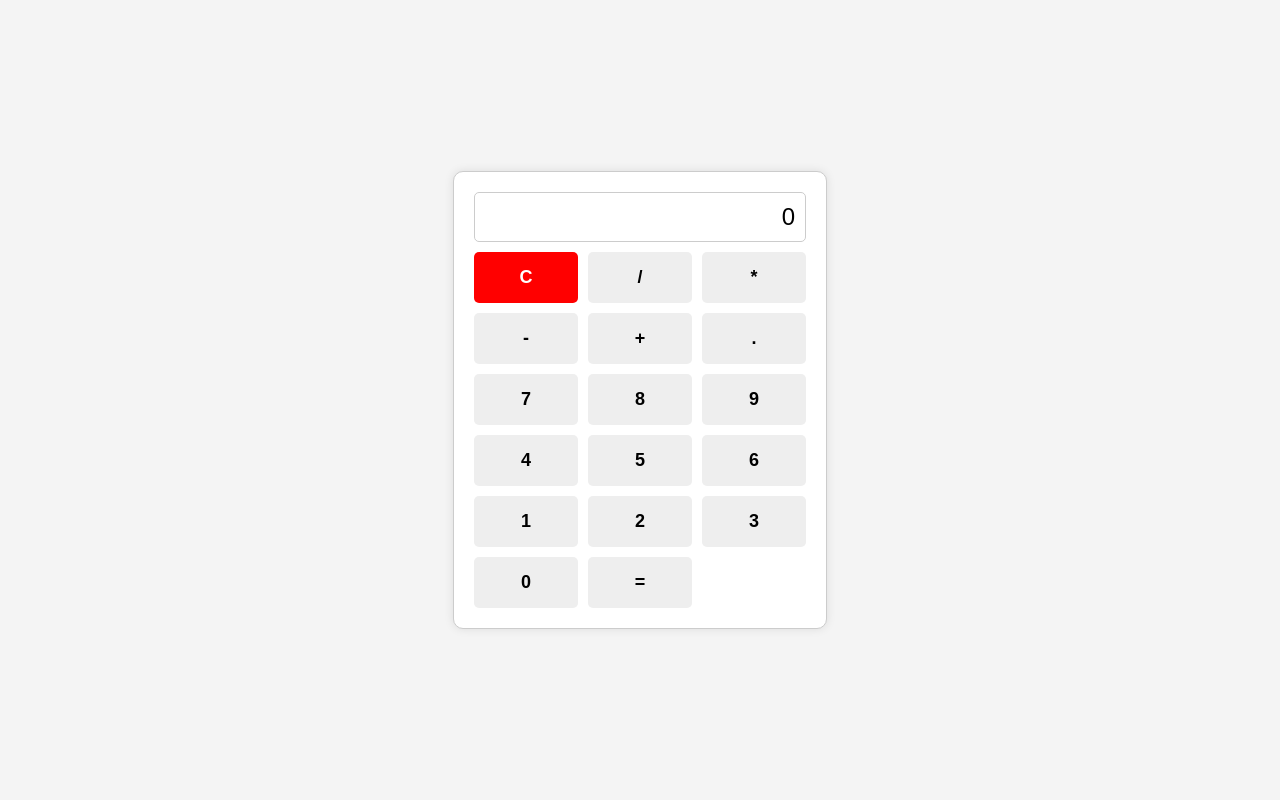
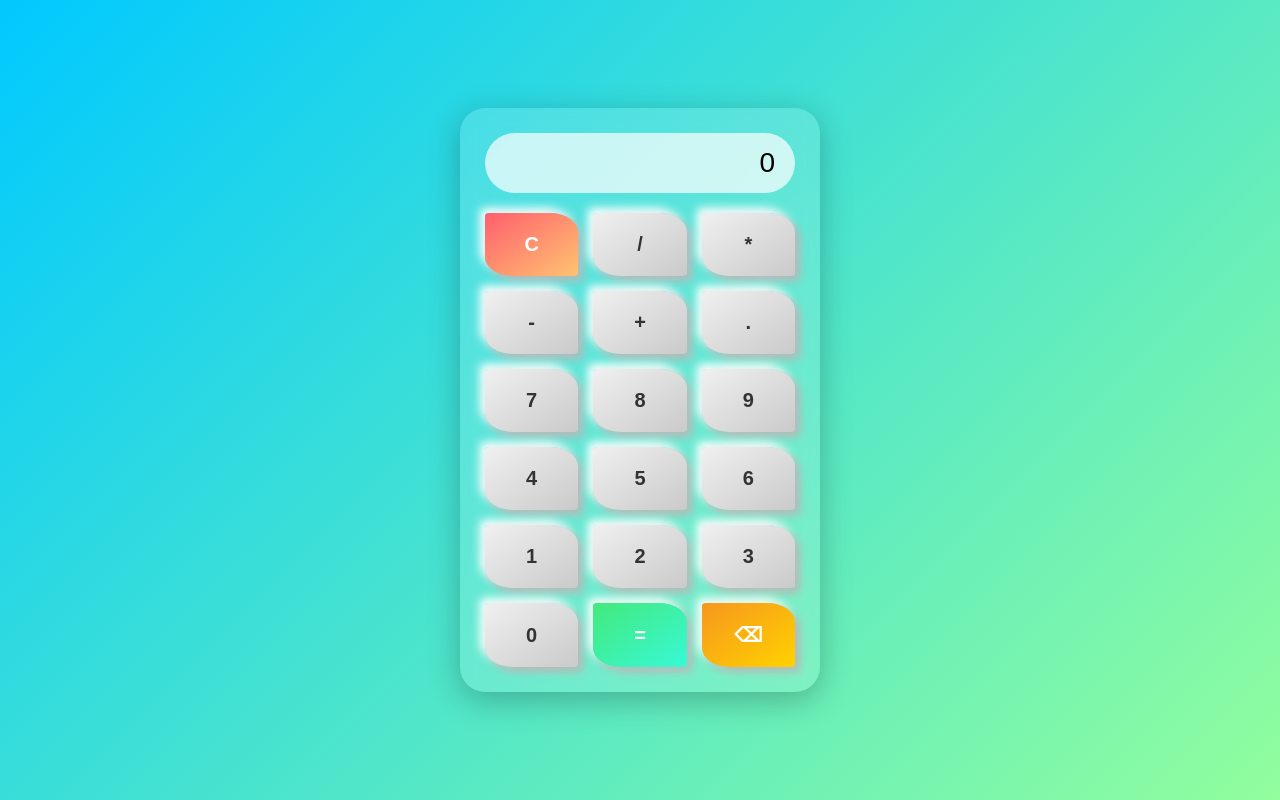
Before and after one commit to mdjawedh022/My_Coding_Exercises, a plain HTML site: page JavaScript/calculator/index.html in a window 1280 px wide. Drawn offline with Linux system fonts and the light colour scheme.

Commit message:
calculator task complete with js

```diff
--- a/JavaScript/calculator/index.html
+++ b/JavaScript/calculator/index.html
@@ -8,8 +8,9 @@
 </head>
 <body>
   <div class="calculator">
+
     <input type="text" id="display" value="0" readonly />
-    <div class="buttons">
+    <div class="buttons" id="keyboard">
       <button onclick="clearDisplay()" id="clearButton">C</button>
       <button onclick="appendValue('/')">/</button>
       <button onclick="appendValue('*')">*</button>
@@ -26,8 +27,8 @@
       <button onclick="appendValue('2')">2</button>
       <button onclick="appendValue('3')">3</button>
       <button onclick="appendValue('0')">0</button>
-
       <button onclick="calculateResult()">=</button>
+      <button onclick="eraseLast()">⌫</button>
     </div>
   </div>
 
--- a/JavaScript/calculator/script.js
+++ b/JavaScript/calculator/script.js
@@ -21,3 +21,27 @@ function calculateResult() {
     display.value = "Error";
   }
 }
+
+
+
+function eraseLast() {
+  const display = document.getElementById("display");
+  if (display.value !== "0" && display.value !== "Error") {
+    display.value = display.value.slice(0, -1);
+    if (display.value === "") {
+      display.value = "0";
+    }
+  }
+}
+
+// let key = document.querySelectorAll("#keyboard>button");
+
+// for (let i = 0; i < key.length; i++) {
+//   key[i].addEventListener("click",mycal);
+
+// }
+
+// function mycal(){
+//     let targetNumber=event.target.innerText
+//     document.querySelector.apply("#display").innerText=targetNumber;
+// }
--- a/JavaScript/calculator/style.css
+++ b/JavaScript/calculator/style.css
@@ -1,59 +1,109 @@
-*{
-    margin: 0;
-    padding: 0;
-    box-sizing: border-box;
+/* Reset & Base */
+* {
+  box-sizing: border-box;
+  margin: 0;
+  padding: 0;
 }
+
 body {
+  height: 100vh;
+  background: linear-gradient(135deg, #00c9ff, #92fe9d);
+  font-family: 'Segoe UI', sans-serif;
   display: flex;
   justify-content: center;
   align-items: center;
-  height: 100vh;
-  background: #f4f4f4;
-  font-family: Arial, sans-serif;
 }
 
+/* Calculator Box */
 .calculator {
-  border: 1px solid #ccc;
-  /* height:400px; */
-  border-radius: 10px;
-  padding: 20px;
-  background: white;
-  box-shadow: 0 0 10px rgba(0,0,0,0.1);
+  background: rgba(255, 255, 255, 0.15);
+  backdrop-filter: blur(10px);
+  border-radius: 25px;
+  padding: 25px;
+  width: 90%;
+  max-width: 360px;
+  box-shadow: 0 8px 32px rgba(0, 0, 0, 0.25);
 }
 
+/* Display */
 #display {
   width: 100%;
-  padding: 10px;
-  font-size: 24px;
+  height: 60px;
+  font-size: 28px;
   text-align: right;
-  margin-bottom: 10px;
-  border: 1px solid #ccc;
-  border-radius: 5px;
+  border: none;
+  padding: 12px 20px;
+  border-radius: 15px;
+  background: rgba(255, 255, 255, 0.7);
+  margin-bottom: 20px;
   outline: none;
+   border-radius: 50px;
 }
-#clearButton{
-    background: red;
-    color: white;
-    font-weight: bold;
-}
+
+/* Button Grid */
 .buttons {
   display: grid;
   grid-template-columns: repeat(3, 1fr);
-  grid-gap: 10px;
-
+  grid-gap: 15px;
 }
 
+/* Button Style */
 button {
-  padding: 15px;
-  font-size: 18px;
+  padding: 20px 10px;
+  font-size: 20px;
+  font-weight: bold;
+  border: none;
+  border-radius: 5% 30%;
+  background: linear-gradient(145deg, #f0f0f0, #cacaca);
+  box-shadow: 5px 5px 10px #b8b8b8, -5px -5px 10px #ffffff;
+  color: #333;
   cursor: pointer;
-  border: none;
-  background: #eee;
-  border-radius: 5px;
-  transition: background 0.2s;
-  font-weight: bold;
+  transition: all 0.2s ease-in-out;
 }
 
+/* Hover & Active */
 button:hover {
-  background: #ccc;
+  transform: scale(1.05);
+  background: linear-gradient(145deg, #ffe8e8, #ffd3d3);
 }
+
+button:active {
+  transform: scale(0.95);
+}
+
+/* Special Button Colors */
+#clearButton {
+  background: linear-gradient(145deg, #ff5f6d, #ffc371);
+  color: white;
+}
+
+#clearButton:hover {
+  background: linear-gradient(145deg, #ff7979, #ffb347);
+}
+
+button[onclick*="calculateResult"] {
+  background: linear-gradient(145deg, #43e97b, #38f9d7);
+  color: white;
+}
+
+button[onclick*="eraseLast"] {
+  background: linear-gradient(145deg, #f7971e, #ffd200);
+  color: white;
+}
+
+/* Responsive */
+@media (max-width: 400px) {
+  button {
+    padding: 16px;
+    font-size: 18px;
+  }
+
+  #display {
+    font-size: 24px;
+    height: 50px;
+  }
+
+  .calculator {
+    padding: 20px;
+  }
+}
```
